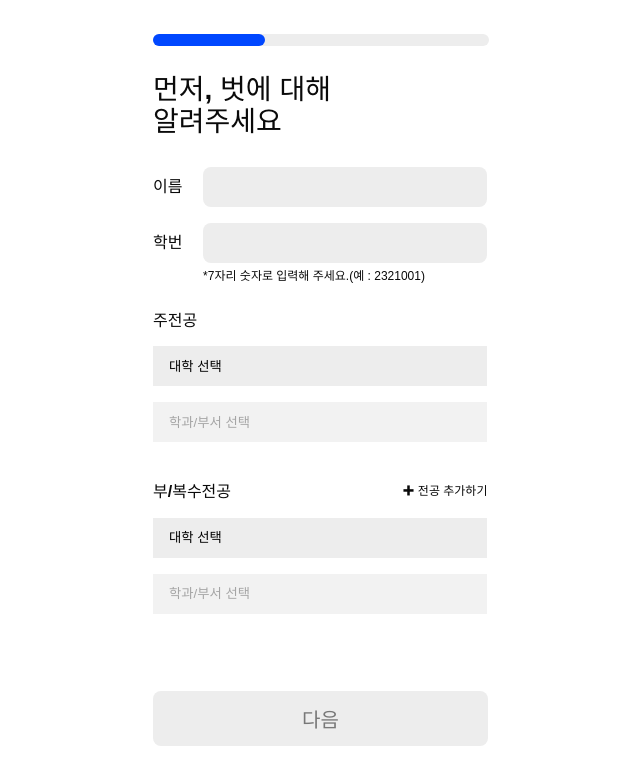
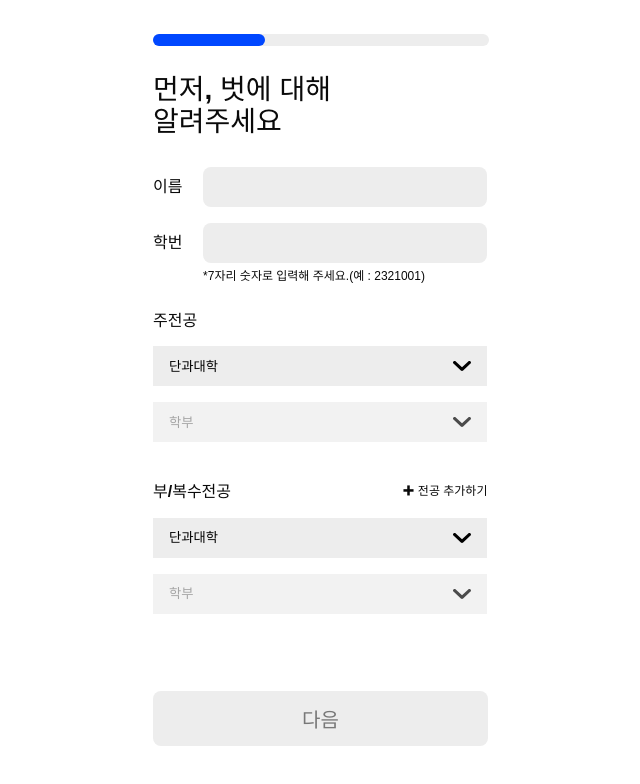
Before and after one commit to EarlyUs/front, a React (Vite) app: page /wing/step/1 in a window 1280 px wide. Shown: the top 784 px of the page, without its empty margins (319-959 px from the left). Built offline with nearby package versions, Linux system fonts and the light colour scheme.

Commit message:
🎨style: 네이밍 변경

```diff
--- a/src/components/Dropdown/index.jsx
+++ b/src/components/Dropdown/index.jsx
@@ -17,14 +17,14 @@ const Dropdown = ({ onSelectionChange }) => {
 			);
 			if (college) {
 				setDepartments(college.departments || []);
-				setMajors([]); // 학과/부서 변경 시 majors 초기화
+				setMajors([]); // 학과 변경 시 majors 초기화
 				setSelectedDepartment('');
 				setSelectedMajor('');
 			}
 		}
 	}, [selectedCollege]);
 
-	// 학과/부서 선택 시 전공 업데이트
+	// 학과 선택 시 전공 업데이트
 	useEffect(() => {
 		if (selectedDepartment) {
 			const college = majorsData.colleges.find(college =>
@@ -60,7 +60,7 @@ const Dropdown = ({ onSelectionChange }) => {
 		<>
 			<s.Container>
 				<s.Select value={selectedCollege} onChange={handleCollegeChange}>
-					<option value="">대학 선택</option>
+					<option value="">단과대학</option>
 					{majorsData.colleges.map((college, index) => (
 						<option key={index} value={college.name}>
 							{college.name}
@@ -73,7 +73,7 @@ const Dropdown = ({ onSelectionChange }) => {
 					onChange={handleDepartmentChange}
 					disabled={!selectedCollege}
 				>
-					<option value="">학과/부서 선택</option>
+					<option value="">학부</option>
 					{departments.map((department, index) => (
 						<option key={index} value={department}>
 							{department}
@@ -83,7 +83,7 @@ const Dropdown = ({ onSelectionChange }) => {
 
 				{majors.length > 0 && (
 					<s.Select value={selectedMajor} onChange={handleMajorChange}>
-						<option value="">전공 선택</option>
+						<option value="">전공</option>
 						{majors.map((major, index) => (
 							<option key={index} value={major}>
 								{major}
--- a/src/components/Dropdown/styles.js
+++ b/src/components/Dropdown/styles.js
@@ -5,12 +5,16 @@ export const Container = styled.div`
 	flex-direction: column;
 `;
 export const Select = styled.select`
-	-webkit-appearance: none;
+	appearance: none; /* 기본 select 스타일 제거 */
+	-webkit-appearance: none; /* Safari 대응 */
+	-moz-appearance: none; /* Firefox 대응 */
+	background-size: 12px;
 	width: 20.88rem;
 	height: 2.5rem;
 	margin-bottom: 1rem;
 	padding: 0 1rem;
 	border: none;
+	background: url('/icons/icon_arrow.svg') no-repeat right 10px center;
 	background-color: var(--gray-light);
 
 	&:focus {
```
